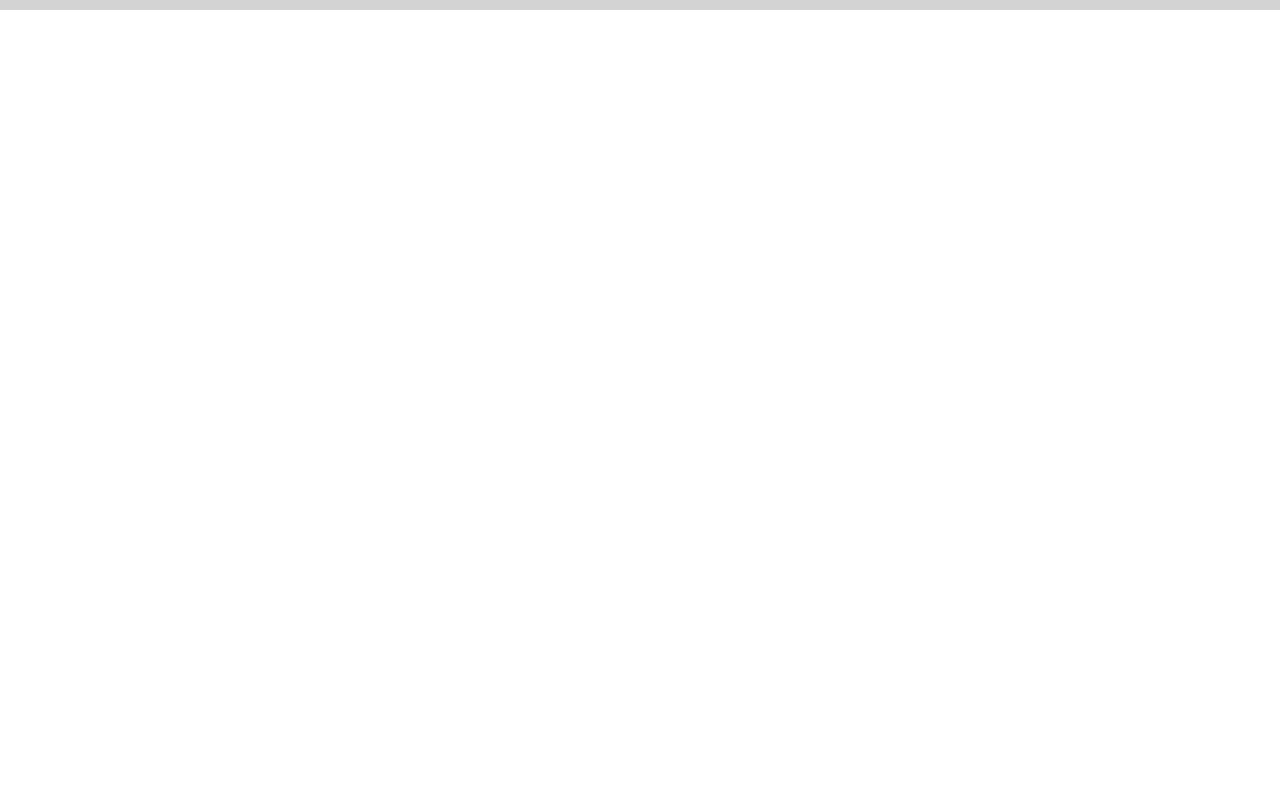
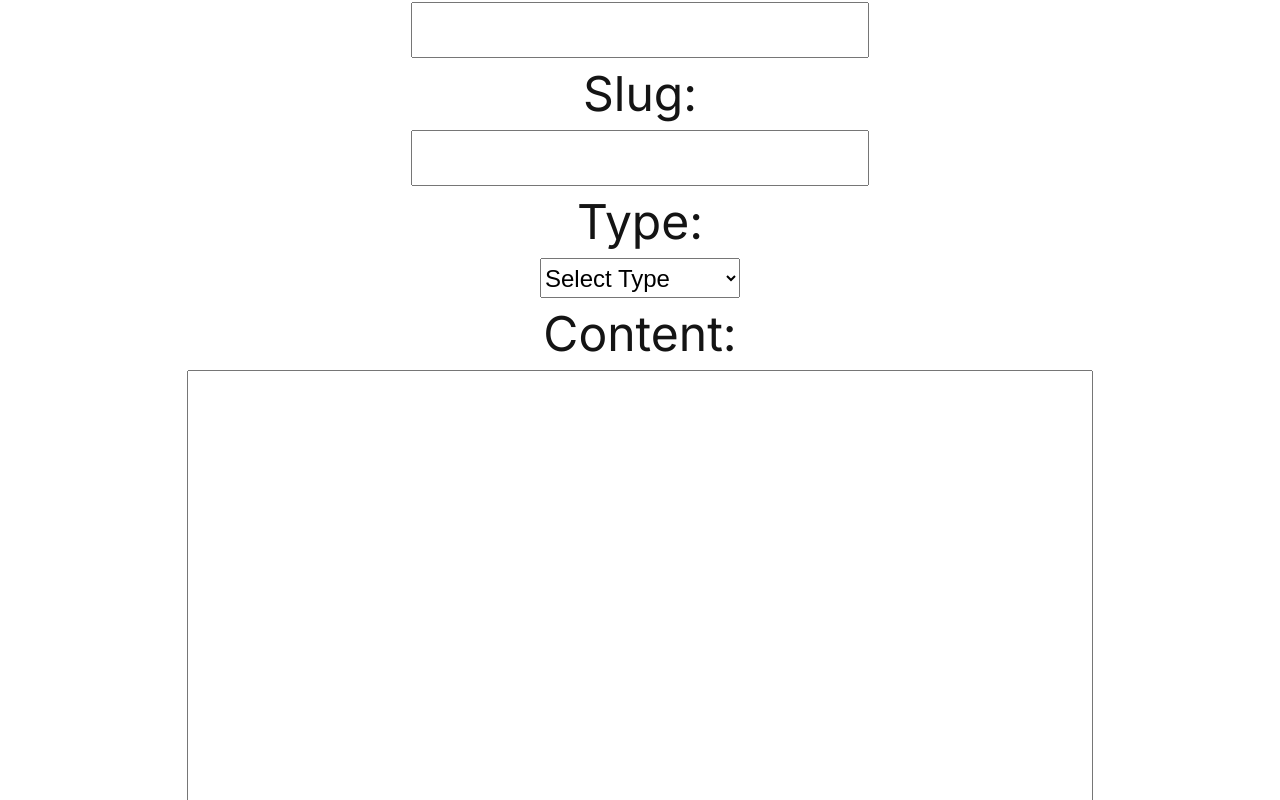
Before and after one commit to KayleighHoejNielsen/KnittingBlog, a React (Vite) app: page /create in a window 1280 px wide. Shown: the part 660-1460 px from the top of the page. Before the commit the page ends 800 px from the top, so only its background shows below. Built offline with nearby package versions, Linux system fonts and the light colour scheme.

Commit message:
getting firebase to add to firestore

```diff
--- a/src/components/CreateBlog.jsx
+++ b/src/components/CreateBlog.jsx
@@ -1,13 +1,44 @@
+import { useState } from "react"
+import { addBlogPost} from "../services/blogservice"
+
 export default function CreateBlog() {
+    const [title, setTitle] = useState("")
+    const [slug, setSlug] = useState("")
+    const [type, setType] = useState("")
+    const [content, setContent] = useState("")
+
+    const submitBlog = async (e) => {
+        e.preventDefault()
+        console.log("submit button clicked")
+        await addBlogPost(title, slug, type, content)
+        alert("blog post added!")
+        setTitle("")
+        setSlug("")
+        setContent("")
+    }
+
     return(
         <>
-            <form>
-                <label htmlFor="title">Title</label>
-                <input id="title" type="text" />
-                <label htmlFor="slug">Slug</label>
-                <input id="slug" type="text" />
-                <label htmlFor="type">Type</label>
-                <select id="type" name="type">
+            <form className="create-form" onSubmit={submitBlog}>
+                <label htmlFor="title">Title:</label>
+                <input
+                    id="title"
+                    type="text"
+                    value={title} onChange={(e) => setTitle(e.target.value)}
+                />
+                <label htmlFor="slug">Slug:</label>
+                <input
+                    id="slug"
+                    type="text"
+                    value={slug} onChange={(e) => setSlug(e.target.value)}
+                />
+                <label htmlFor="type">Type:</label>
+                <select
+                    id="type"
+                    value={type}
+                    onChange={(e) => setType(e.target.value)}
+                >
+                    <option value="" disabled>Select Type</option>
                     <option value="blanket">Blanket</option>
                     <option value="cardigan">Cardigan</option>
                     <option value="gloves">Gloves</option>
@@ -17,8 +48,14 @@ export default function CreateBlog() {
                     <option value="sock">Sock</option>
                     <option value="sweater">Sweater</option>
                 </select>
-                <label htmlFor="content">Content</label>
-                <input id="content" type="text" />
+                <label htmlFor="content">Content:</label>
+                <textarea
+                    id="content"
+                    name="content"
+                    value={content}
+                    onChange={(e) => setContent(e.target.value)}
+                />
+                <button id="create" className="create-button" type="submit">Save</button>
             </form>
         </>
     )
--- a/src/components/RowCounter.jsx
+++ b/src/components/RowCounter.jsx
@@ -3,7 +3,7 @@ import { useState } from 'react'
 
 export default function RowCounter() {
     const [counter, setCounter] = useState(0)
-    const [visibility, setVisibility] = useState(true)
+    //const [visibility, setVisibility] = useState(true)
 
     function add() {
         //note to self, ++ should not be used in react. do not write over when it comes to states just tell it what the new state is
@@ -21,6 +21,7 @@ export default function RowCounter() {
     //function deleteCounter() {
     //    setVisibility(false)
     //}
+    //<button ClassName="delete" onClick={deleteCounter} >Delete</button>
     //future functionality: I want to add a delete button and a create button
     //delete to delete the counter away and create to create a whole new counter - with a title?
     return (
@@ -30,7 +31,6 @@ export default function RowCounter() {
                 <button className="add" onClick={add}>+</button>
                 <button ClassName="subtract" onClick={subtract}>-</button>
                 <button ClassName="reset" onClick={reset}>Reset</button>
-                <button ClassName="delete" onClick={deleteCounter} >Delete</button>
             </div>
         </>
     )
--- a/src/firebase.js
+++ b/src/firebase.js
@@ -1,30 +1,17 @@
-//old firebase initialization import?
-//import firebase from "firebase/app"
 import { initializeApp  } from "firebase/app"
+import { getFirestore } from "firebase/firestore"
 
-const config = {
-    apiKey: "AIzaSyA3ep3hm4IchiW6vea_TLfK9nRihGQfIdg",
-    authDomain: "kays-knitting-blog-4e328.firebaseapp.com",
-    databaseURL: "",
-    projectId: "kays-knitting-blog-4e328",
-    storageBucket: "kays-knitting-blog-4e328.firebasestorage.app",
-    messagingSenderId: "775646649242",
-    appId: "1:775646649242:web:14d6e1403cb586f3593823"
+
+const firebaseConfig = {
+    apiKey: "AIzaSyDEP1T2W4o_OgrcU4dsy0999V6H5gVLaTk",
+    authDomain: "kays-knitting-blog2.firebaseapp.com",
+    projectId: "kays-knitting-blog2",
+    storageBucket: "kays-knitting-blog2.firebasestorage.app",
+    messagingSenderId: "418549159072",
+    appId: "1:418549159072:web:520dc9bb9856354323a5c5"
 }
 
-let firebaseCache
+const app = initializeApp(firebaseConfig)
+const db = getFirestore(app)
 
-export const getFirebase = () => {
-    if (firebaseCache) {
-        return firebaseCache
-    }
-
-    //old initialisation code?
-    //firebase.initializeApp(config)
-    //firebaseCache = firebase
-    //return firebase
-
-    const firebaseApp = initializeApp(config)
-    firebaseCache = firebaseApp
-    return firebaseApp
-}
+export default db
--- a/src/index.css
+++ b/src/index.css
@@ -210,3 +210,37 @@ footer > a {
   color: inherit;
   text-decoration: none;
 }
+
+.create-form {
+  display: flex;
+  flex-direction: column;
+  align-items: center;
+}
+
+form > label {
+  align-items: left;
+  font-size: 3rem;
+  color: #141414;
+}
+
+form > textarea {
+  width: 900px;
+  height: 500px;
+  font-size: 1.5rem;
+}
+
+form > input {
+  width: 450px;
+  height: 50px;
+  font-size: 1.5rem;
+}
+
+form > select {
+  width: 200px;
+  height: 40px;
+  font-size: 1.5rem;
+}
+
+.create-button {
+  margin: 50px;
+}
--- a/src/pages/Create.jsx
+++ b/src/pages/Create.jsx
@@ -1,4 +1,4 @@
-import CreateBlog from './components/CreateBlog'
+import CreateBlog from '../components/CreateBlog'
 
 export default function Create() {
     return (
--- /dev/null
+++ b/src/services/blogservice.js
@@ -0,0 +1,12 @@
+import { collection, addDoc, serverTimestamp } from "firebase/firestore"
+import db from "../firebase"
+
+export const addBlogPost = async (title, slug, type, content) => {
+    await addDoc(collection(db, "posts"), {
+        content: content,
+        slug: slug,
+        title: title,
+        type: type,
+        createdAt: serverTimestamp()
+    })
+}
```
